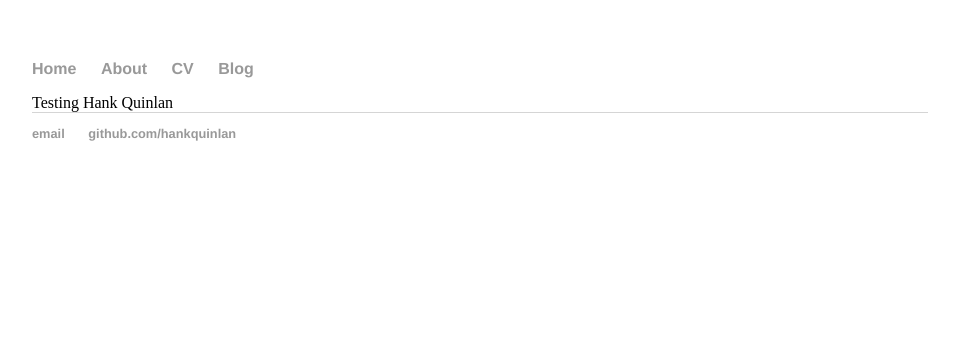
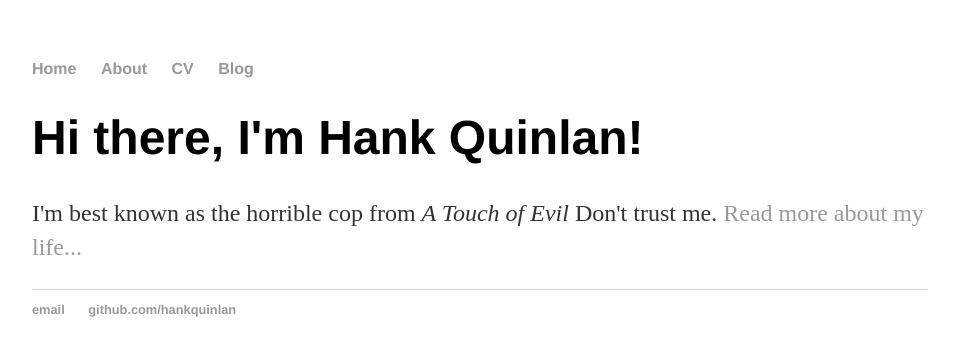
Before and after one commit to jacklreilly/jacklreilly.github.io, a Jekyll site: the page built from about/index.html, in a window 1280 px wide. Shown: the top 356 px of the page, without its empty margins (160-1115 px from the left). Built offline with Jekyll 4.4.1, drawn with Linux system fonts in a browser that asks for light colours.

Commit message:
Update index.html

```diff
--- a/about/index.html
+++ b/about/index.html
@@ -1,6 +1,8 @@
 ---
 layout: default
-title: Hank Teach
+title: Hank Quinlan, Horrible Cop
 ---
-
-Testing Hank Quinlan
+<div class="blurb">
+	<h1>Hi there, I'm Hank Quinlan!</h1>
+	<p>I'm best known as the horrible cop from <em>A Touch of Evil</em> Don't trust me. <a href="/about">Read more about my life...</a></p>
+</div><!-- /.blurb -->
```
